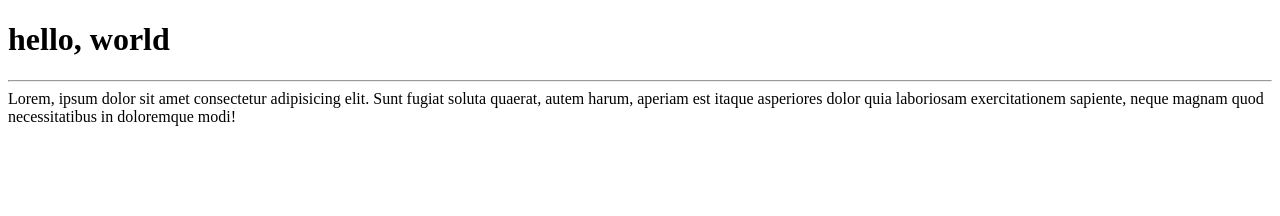
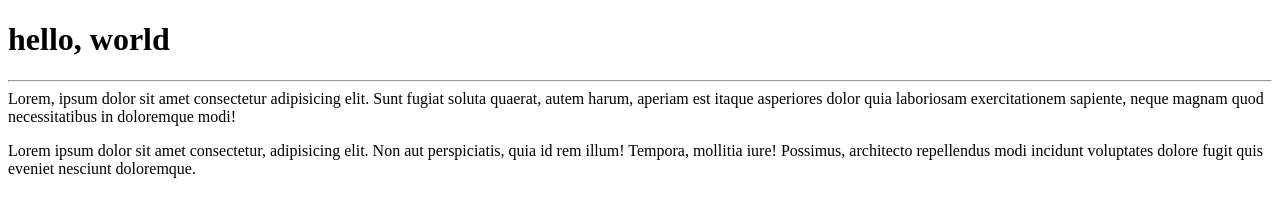
Before and after one commit to dunaoki/hello-world, a plain HTML site: page site hello world/index.html in a window 1280 px wide. Drawn offline with Linux system fonts and the light colour scheme.

Commit message:
add um paragrafo para aprender os Comandos

```diff
--- a/site hello world/index.html
+++ b/site hello world/index.html
@@ -9,6 +9,7 @@
     <h1>hello, world</h1>
     <hr
     <p>Lorem, ipsum dolor sit amet consectetur adipisicing elit. Sunt fugiat soluta quaerat, autem harum, aperiam est itaque asperiores dolor quia laboriosam exercitationem sapiente, neque magnam quod necessitatibus in doloremque modi!</p>
+    <p>Lorem ipsum dolor sit amet consectetur, adipisicing elit. Non aut perspiciatis, quia id rem illum! Tempora, mollitia iure! Possimus, architecto repellendus modi incidunt voluptates dolore fugit quis eveniet nesciunt doloremque.</p>
 
 </body>
 </html>
```
